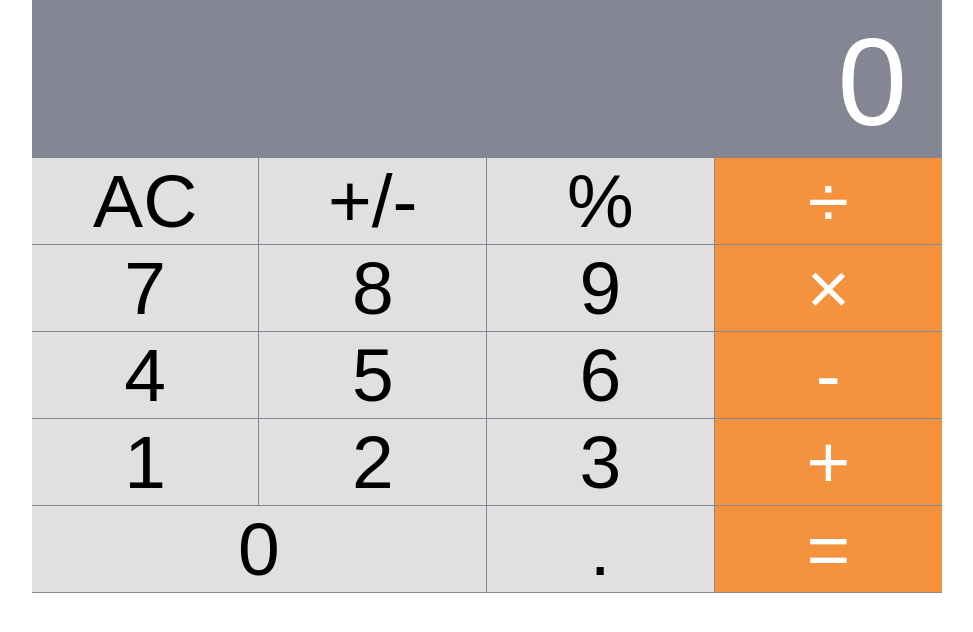
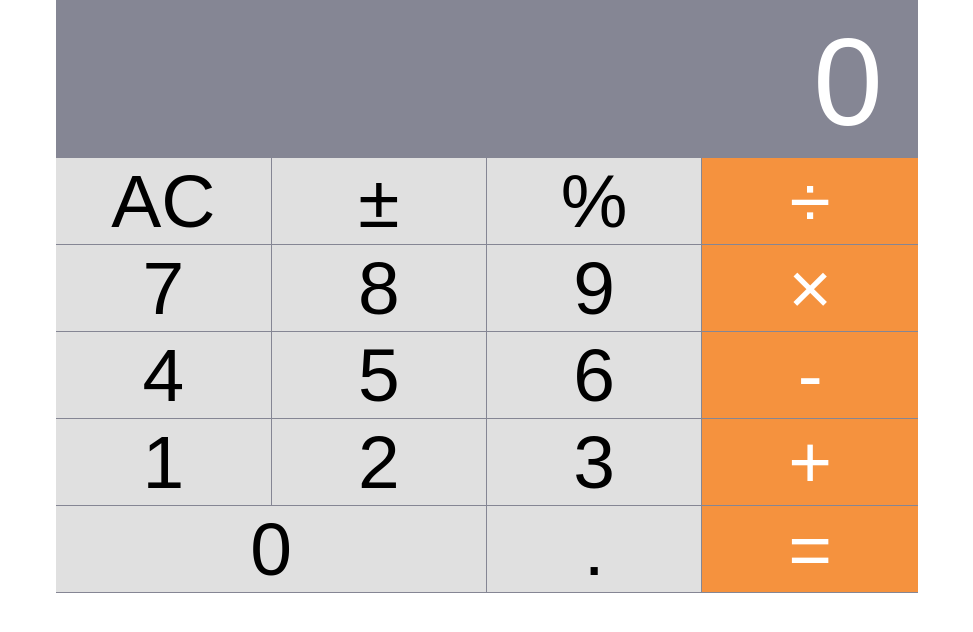
Before and after one commit to davitomix/react-calculator, a React (Create React App) app: page / in a window 1280 px wide. Shown: the top 632 px of the page, without its empty margins (153-1126 px from the left). Built offline with nearby package versions, Linux system fonts and the light colour scheme.

Commit message:
adding input validation

```diff
--- a/src/components/App.js
+++ b/src/components/App.js
@@ -19,6 +19,8 @@ export default class App extends React.Component {
 
   handleClick(buttonName) {
     const newState = calculate(this.state, buttonName);
+    // eslint-disable-next-line no-console
+    console.log(newState);
     this.setState(newState);
   }
 
--- a/src/components/Button.js
+++ b/src/components/Button.js
@@ -10,7 +10,7 @@ export default class Button extends React.Component {
     clickHandler: PropTypes.func.isRequired,
   };
 
-  handleClick = (buttonName) => this.props.clickHandler(buttonName);
+  handleClick = () => this.props.clickHandler(this.props.name);
 
   render() {
     const classNames = [
--- a/src/components/ButtonPanel.js
+++ b/src/components/ButtonPanel.js
@@ -7,6 +7,7 @@ import './ButtonPanel.css';
 class ButtonPanel extends React.Component {
   static propTypes = {
     clickHandler: PropTypes.func.isRequired,
+    name: PropTypes.string,
   };
 
   handleClick = (buttonName) => this.props.clickHandler(buttonName);
@@ -16,7 +17,7 @@ class ButtonPanel extends React.Component {
       <div className="component-button-panel">
         <div>
           <Button name='AC' clickHandler={this.handleClick}/>
-          <Button name='+/-' clickHandler={this.handleClick}/>
+          <Button name='±' clickHandler={this.handleClick}/>
           <Button name='%' clickHandler={this.handleClick}/>
           <Button name='÷' clickHandler={this.handleClick} color='orange'/>
         </div>
```
